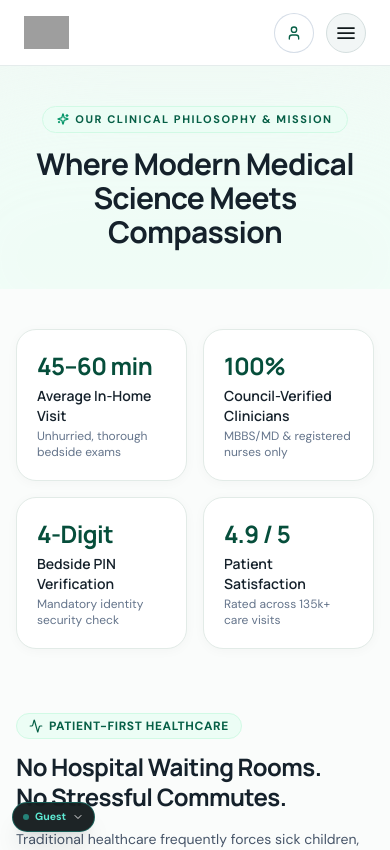
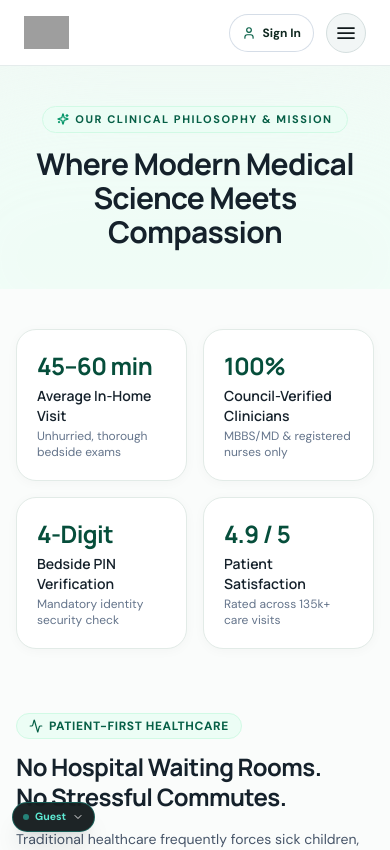
Before and after one commit to Deepjyoti78/vellora-health, a Next.js app: page /about in a window 390 px wide. Shown: the top 850 px of the page. Built offline with nearby package versions, Linux system fonts and the light colour scheme; grey boxes are pictures that could not be loaded.

Commit message:
style: show first name on mobile profile badge, show Sign In text when logged out, and hide profile button when mobile drawer is open

```diff
--- a/src/app/globals.css
+++ b/src/app/globals.css
@@ -1977,9 +1977,9 @@ h1, h2 {
     margin-right: -2px;
   }
   .header-signin-btn {
-    width: 40px !important;
-    height: 40px !important;
-    padding: 0 !important;
+    width: auto !important;
+    height: 38px !important;
+    padding: 0 12px !important;
   }
   .header-book {
     display: inline-flex;
--- a/src/components/layout/Header.tsx
+++ b/src/components/layout/Header.tsx
@@ -228,7 +228,7 @@ export const Header: React.FC<{ theme?: 'dark' | 'light' }> = ({ theme = 'light'
       </nav>
 
       {/* Desktop Header Actions: Unauthenticated (Sign In) vs Authenticated (Profile Dropdown) */}
-      <div className="header-actions flex items-center justify-self-end">
+      <div className={`header-actions flex items-center justify-self-end ${isNavOpen ? 'hidden md:flex' : ''}`}>
         {isAuthLoading ? (
           <div className="h-8 w-20 rounded-full bg-slate-200/40 animate-pulse" />
         ) : isAuthenticated && currentUser ? (
@@ -238,21 +238,21 @@ export const Header: React.FC<{ theme?: 'dark' | 'light' }> = ({ theme = 'light'
               onClick={() => setIsProfileOpen((prev) => !prev)}
               aria-expanded={isProfileOpen}
               aria-haspopup="true"
-              className="group flex items-center justify-center gap-2 rounded-full border border-slate-300/80 bg-white/95 h-10 w-10 p-0 sm:h-auto sm:w-auto sm:py-1.5 sm:pl-1.5 sm:pr-3 text-xs font-bold text-[#102820] hover:border-[#064E3B] hover:bg-white shadow-2xs transition-all active:scale-98"
+              className="group flex items-center justify-center gap-1.5 sm:gap-2 rounded-full border border-slate-300/80 bg-white/95 h-[38px] sm:h-auto py-1 pl-1.5 pr-2.5 sm:py-1.5 sm:pl-1.5 sm:pr-3 text-xs font-bold text-[#102820] hover:border-[#064E3B] hover:bg-white shadow-2xs transition-all active:scale-98"
               aria-label="User profile and navigation menu"
             >
               {currentUser.avatar ? (
                 <img
                   src={currentUser.avatar}
                   alt={currentUser.name}
-                  className="h-7 w-7 sm:h-6 sm:w-6 rounded-full object-cover border border-[#064E3B]/20"
+                  className="h-6 w-6 rounded-full object-cover border border-[#064E3B]/20"
                 />
               ) : (
-                <span className="flex h-7 w-7 sm:h-6 sm:w-6 items-center justify-center rounded-full bg-[#064E3B] text-white text-[10px] font-black">
+                <span className="flex h-6 w-6 items-center justify-center rounded-full bg-[#064E3B] text-white text-[10px] font-black">
                   {getInitials(currentUser.name)}
                 </span>
               )}
-              <span className="hidden sm:inline-block max-w-[105px] truncate text-xs font-bold text-[#102820]">
+              <span className="inline-block max-w-[80px] sm:max-w-[105px] truncate text-xs font-bold text-[#102820]">
                 {currentUser.name.split(' ')[0]}
               </span>
               <ChevronDown
@@ -421,11 +421,11 @@ export const Header: React.FC<{ theme?: 'dark' | 'light' }> = ({ theme = 'light'
               closeMenu();
               setIsAuthOpen(true);
             }}
-            className="header-signin-btn inline-flex items-center justify-center gap-1.5 sm:gap-2 rounded-full border border-slate-300/80 bg-white/95 h-10 w-10 p-0 sm:h-auto sm:w-auto sm:px-4 sm:py-2 text-xs font-bold text-[#102820] hover:bg-white hover:border-[#064E3B] hover:text-[#064E3B] transition-all shadow-2xs hover:shadow-xs active:scale-98"
+            className="header-signin-btn inline-flex items-center justify-center gap-1.5 sm:gap-2 rounded-full border border-slate-300/80 bg-white/95 h-[38px] sm:h-auto px-3 sm:px-4 py-1.5 sm:py-2 text-xs font-bold text-[#102820] hover:bg-white hover:border-[#064E3B] hover:text-[#064E3B] transition-all shadow-2xs hover:shadow-xs active:scale-98"
             aria-label="Log in or create account"
           >
-            <User className="h-4 w-4 text-[#065F46]" />
-            <span className="hidden sm:inline">Sign In</span>
+            <User className="h-3.5 w-3.5 sm:h-4 sm:w-4 text-[#065F46]" />
+            <span className="inline">Sign In</span>
           </button>
         )}
       </div>
```
